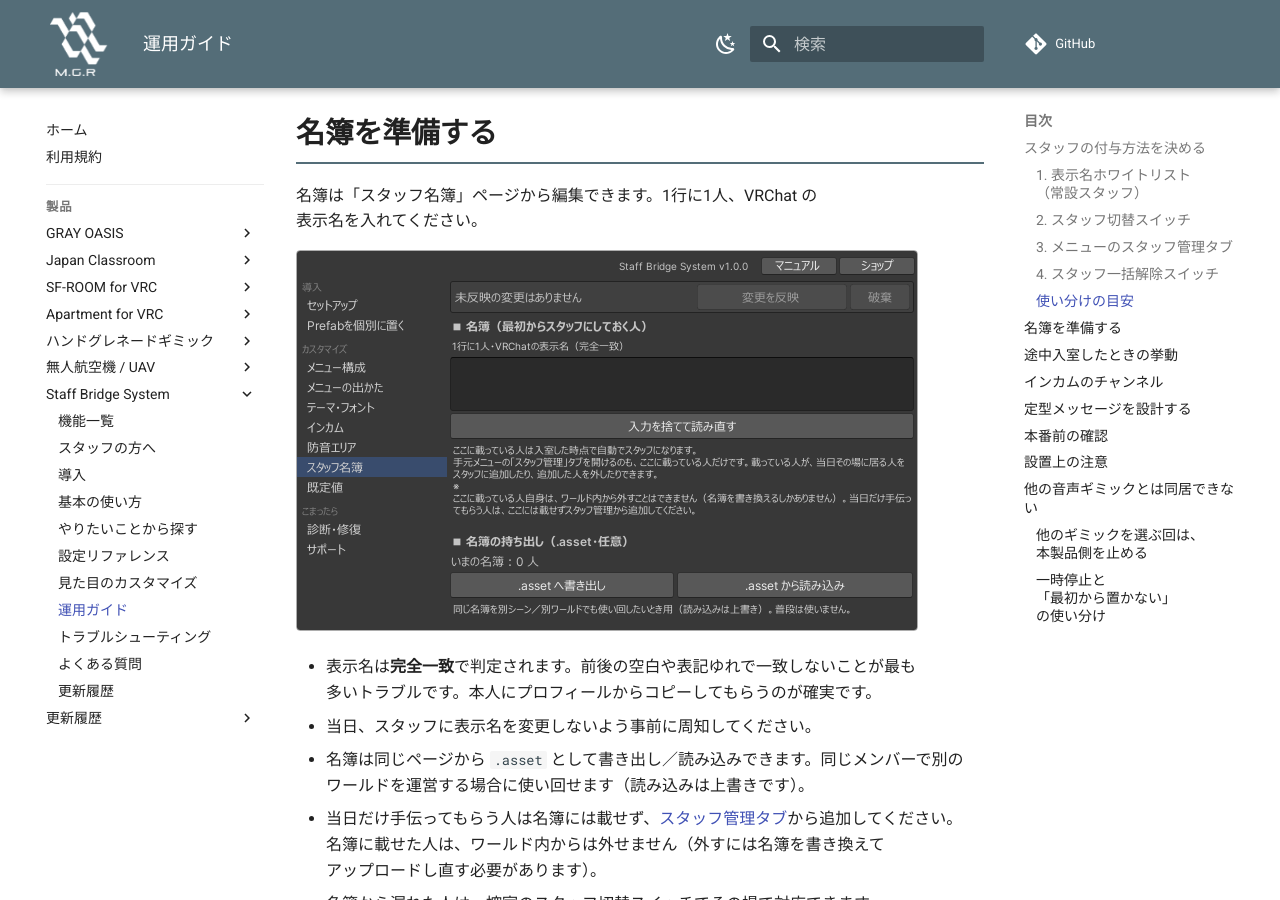
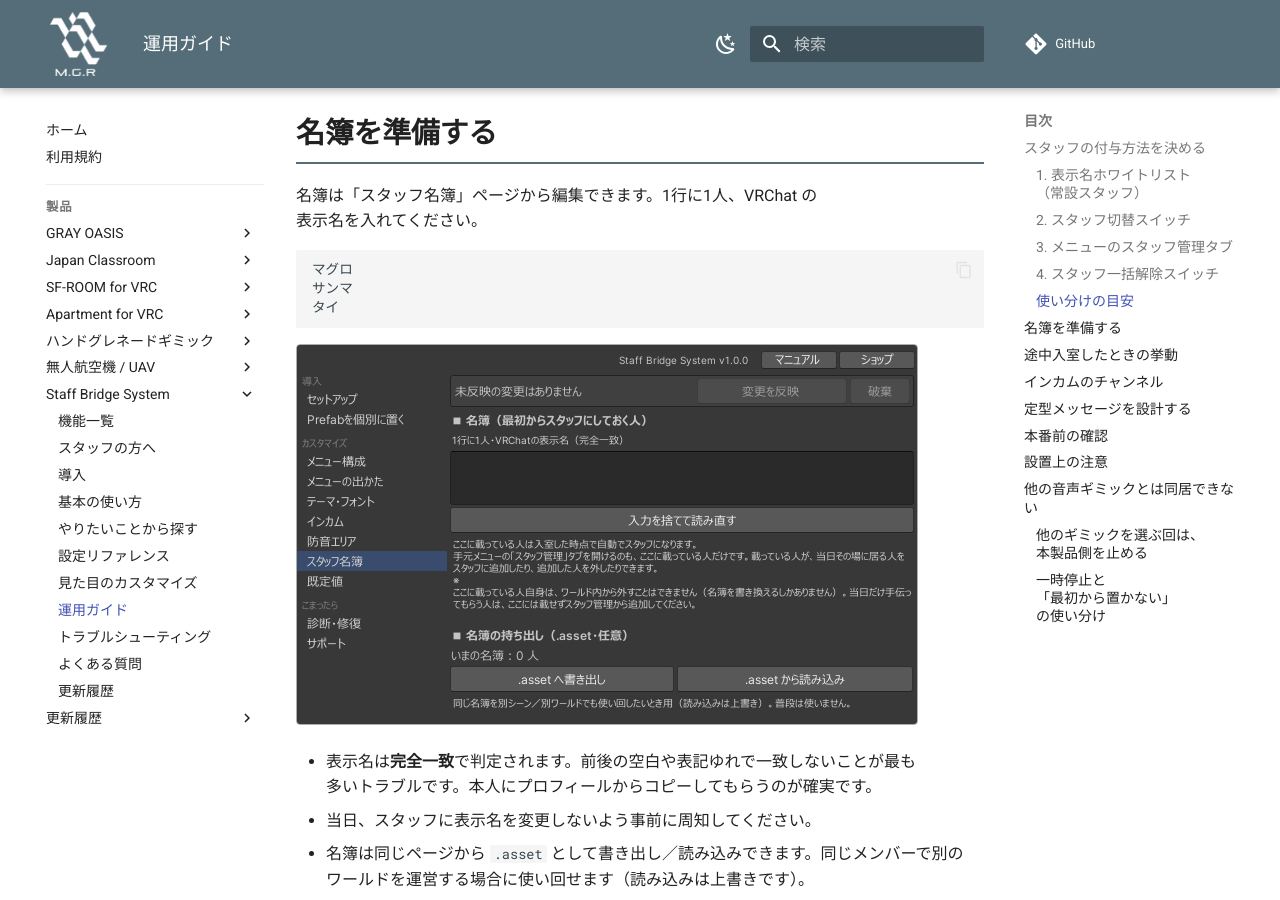
Before and after one commit to MAGURO-git/ProductArchive, an MkDocs documentation site: the page built from docs/staff-bridge-system/operation.md, in a window 1280 px wide and 900 px high, scrolled down 2115 px. Built offline with MkDocs 1.6.1 and Material for MkDocs 9.7.7, drawn with Linux system fonts in a browser that asks for light colours; comment, search, counter and statistics services are not loaded.

Commit message:
Staff Bridge System: 名簿に記入例を入れる
記入例が無く、名簿が空欄のまま出ていた。

Co-Authored-By: Claude Opus 5 <noreply@anthropic.com>

````diff
--- a/docs/staff-bridge-system/operation.md
+++ b/docs/staff-bridge-system/operation.md
@@ -55,6 +55,12 @@ StaffRegistry の「初期スタッフ名一覧」に VRChat の表示名を登
 ## 名簿を準備する
 
 名簿は「スタッフ名簿」ページから編集できます。1行に1人、VRChat の表示名を入れてください。
+
+```
+マグロ
+サンマ
+タイ
+```
 
 ![スタッフ名簿ページ](images/edit-roster.png)
 
````
